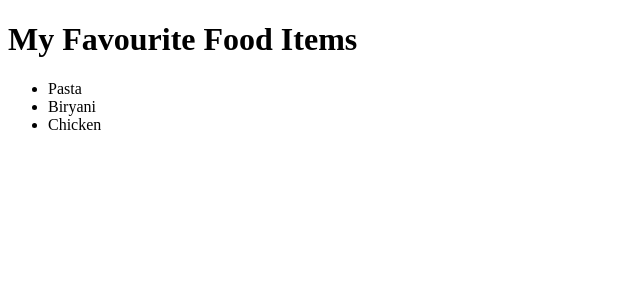
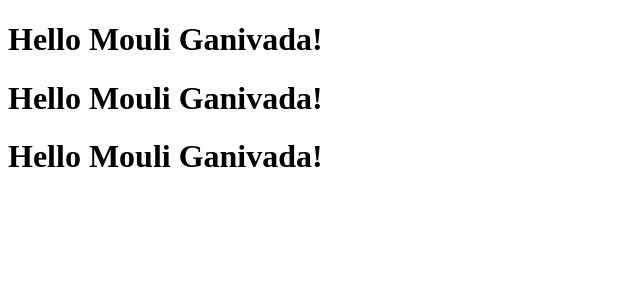
Before and after one commit to vishnu-mouli-102408/React-Docs, a React (Create React App) app: page / in a window 1280 px wide. Shown: the top 300 px of the page, without its empty margins (0-640 px from the left). Built offline with nearby package versions, Linux system fonts and the light colour scheme; the HTML template or start-up script is replaced by a standard one.

Commit message:
JSX Expressions

```diff
--- a/src/index.js
+++ b/src/index.js
@@ -1,31 +1,16 @@
-// import { StrictMode } from "react";
-// import { createRoot } from "react-dom/client";
-
-// import App from "./App";
-
-// const rootElement = document.getElementById("root");
-// const root = createRoot(rootElement);
-
-// root.render(
-//   <StrictMode>
-//     <App />
-//   </StrictMode>
-// );
-
 import React from "react";
 import ReactDom from "react-dom";
 
-// const React = require("react");
-// const ReactDom = require("react-dom");
+const fName = "Mouli";
+const lName = "Ganivada";
 
 ReactDom.render(
   <div>
-    <h1>My Favourite Food Items</h1>
-    <ul>
-      <li>Pasta</li>
-      <li>Biryani</li>
-      <li>Chicken</li>
-    </ul>
+    <h1>Hello {fName + " " + lName}!</h1>
+    <h1>
+      Hello {fName} {lName}!
+    </h1>
+    <h1> Hello {`${fName} ${lName}`}!</h1>
   </div>,
   document.getElementById("root")
 );
```
